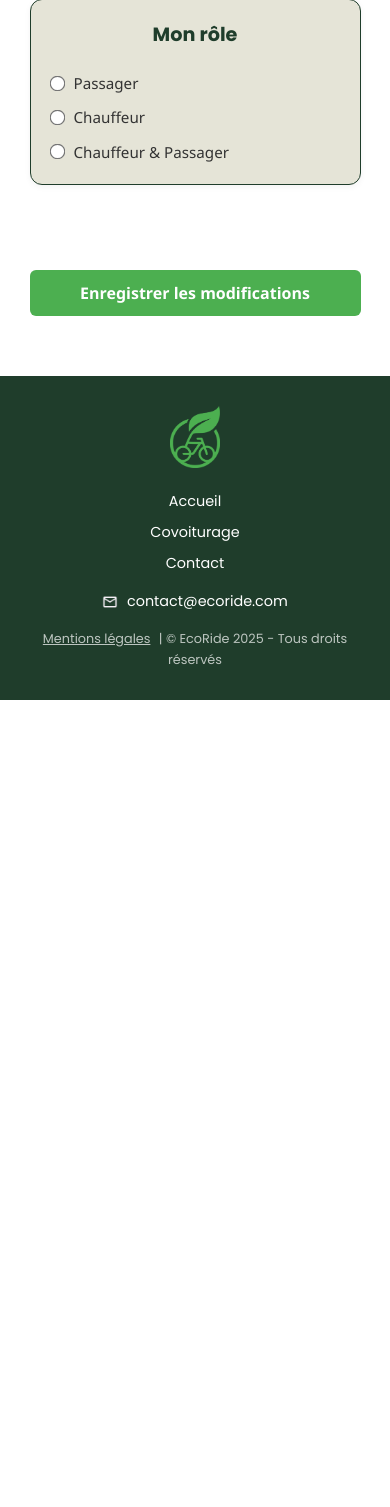
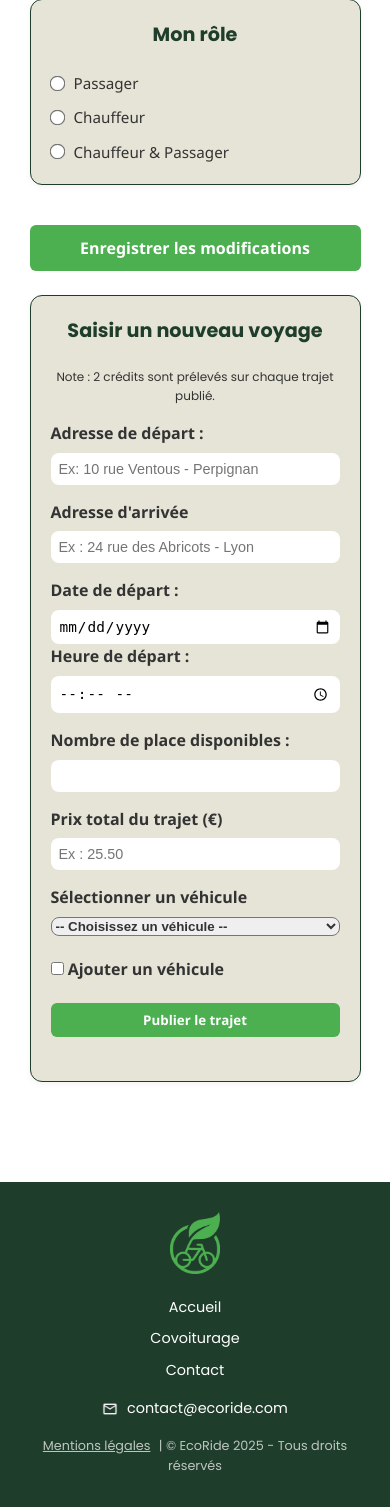
Before and after one commit to OthmaneLvre/ecoride, a PHP site: page /user-space.html in a window 390 px wide. Shown: the part 1207-2714 px from the top of the page. Before the commit the page ends 1907 px from the top, so only its background shows below. Run offline with PHP 8.4, Linux system fonts and the light colour scheme.

Commit message:
US9 - Saisir un voyage / ajout sur user-space.html la possibilité de saisir un voyage

```diff
--- a/css/user-space-responsive.css
+++ b/css/user-space-responsive.css
@@ -75,6 +75,12 @@
     grid-column: 1;
     font-size: 0.9rem;
     padding: 8px;
+  }
+
+  .vehicle-card input[readonly],
+  .vehicle-card input:disabled {
+    background: #f2f2f2;
+    cursor: not-allowed;
   }
 
   /* Bouton ajouter véhicule */
@@ -161,7 +167,6 @@
   /* ---- Bouton principal de sauvegarde ---- */
   .save-section {
     text-align: center;
-    margin-top: 30px;
   }
 
   .save-section .btn-primary {
@@ -169,4 +174,29 @@
     padding: 12px;
     font-size: 1rem;
   }
+
+/* ---- SECTION - SAISIR UN NOUVEAU VOYAGE ---- */
+  .trip-section {
+    padding: 20px;
+  }
+
+  .trip-section h2 {
+    font-size: 1.2rem;
+    text-align: center;
+  }
+
+  .info-message {
+    font-size: 0.75rem;
+    text-align: center;
+  }
+
+  .trip-form {
+    grid-template-columns: 1fr;
+    gap: 15px;
+  }
+
+  .form-group input {
+    font-size: 0.9rem;
+    padding: 8px;
+  }
 }
--- a/css/user-space.css
+++ b/css/user-space.css
@@ -144,7 +144,7 @@
   border: 1px solid var(--secondary);
   border-radius: 12px;
   padding: 30px;
-  margin-bottom: 50px;
+  margin-bottom: 24px;
   box-shadow: 0 2px 8px rgba(0, 0, 0, 0.05);
 }
 
@@ -210,6 +210,12 @@
 
 .vehicle-card .remove-vehicle:hover {
   background: #f8d6d6;
+}
+
+.vehicle-card input[readonly],
+.vehicle-card input:disabled {
+  background: #f2f2f2;
+  cursor: not-allowed;
 }
 
 /* ---- Préférences ---- */
@@ -311,7 +317,6 @@
 /* ---- Bouton principal de sauvegarde ---- */
 .save-section {
   text-align: center;
-  margin-top: 24px;
 }
 
 /* ---- Classe utilitaire ---- */
@@ -319,8 +324,70 @@
   display: none;
 }
 
+.user-space .btn-primary {
+  margin-bottom: 24px;
+}
 
-.user-space .btn-primary {
-  margin-top: 15px; /* ou autre ajustement léger */
-  align-self: flex-start;
+/* ---- SECTION - SAISIR UN NOUVEAU VOYAGE ---- */
+
+.trip-section {
+  background: var(--card-background);
+  border: 1px solid var(--secondary);
+  border-radius: 12px;
+  padding: 24px;
+  margin-bottom: 40px;
+  box-shadow: 0 2px 6px rgba(0, 0, 0, 0.05);
 }
+
+.trip-section h2 {
+  font-family: var(--font-secondary);
+  color: var(--secondary);
+  margin-bottom: 20px;
+  font-size: 1.4rem;
+}
+
+.info-message {
+  font-family: var(--font-secondary);
+  color: var(--text-dark);
+}
+
+.trip-form {
+  display: grid;
+  grid-template-columns: repeat(auto-fit, minmax(250px, 1fr));
+  gap: 20px;
+}
+
+.form-group {
+  display: flex;
+  flex-direction: column;
+}
+
+.form-group label {
+  font-weight: 600;
+  margin-bottom: 6px;
+  color: var(--text-dark);
+}
+
+.form-group input {
+  padding: 10px;
+  border: 1 px solid var(--secondary);
+  border-radius: 8px;
+  font-size: 0.95rem;
+}
+
+.form-group input:focus {
+  outline: none;
+  border-color: var(--primary);
+  box-shadow: 0 0 5px rgba(60, 179, 113, 0.3);
+}
+
+.form-group select {
+  font-weight: 600;
+  margin-bottom: 6px;
+  color: var(--text-dark);
+  border-radius: 8px;
+}
+
+.form-group .btn-primary {
+  text-align: center;
+}
--- a/user-space.html
+++ b/user-space.html
@@ -145,6 +145,94 @@
             <button id="save-btn" class="btn-primary">Enregistrer les modifications</button>
         </section>
 
+        <!-- SECTION SAISIR UN VOYAGE -->
+        <section id="create-trip" class="trip-section">
+            <h2 class="section-title">Saisir un nouveau voyage</h2>
+
+            <!-- Message d'information sur les crédits -->
+            <p class="info-message">
+                Note : 2 crédits sont prélevés sur chaque trajet publié.
+            </p>
+
+            <!-- Formulaire de saisie de trajet -->
+            <form id="trip-form" class="trip-form">
+
+                <!-- Champ départ -->
+                <div class="form-group">
+                    <label for="departure">Adresse de départ :</label>
+                    <input type="text" name="departure" id="departure" placeholder="Ex: 10 rue Ventous - Perpignan" required>
+                </div>
+
+                <!-- Champs arrivée -->
+                <div class="form-group">
+                    <label for="arrival">Adresse d'arrivée</label>
+                    <input type="text" name="arrival" id="arrival" placeholder="Ex : 24 rue des Abricots - Lyon" required>
+                </div>
+
+                <!-- Date et heure -->
+                <div class="form-inline">
+                    <div class="form-group">
+                        <label for="dateDeparture">Date de départ :</label>
+                        <input type="date" name="dateDeparture" id="dateDeparture" required>
+                    </div>
+
+                    <div class="form-group">
+                        <label for="timeDeparture">Heure de départ :</label>
+                        <input type="time" name="timeDeparture" id="timeDeparture" required>
+                    </div>
+                </div>
+
+                <!-- Places disponibles -->
+                <div class="form-group">
+                    <label for="seats">Nombre de place disponibles :</label>
+                    <input type="number" name="seats" id="seats" min="1" max="10" required>
+                </div>
+
+                <!-- Prix -->
+                <div class="form-group">
+                    <label for="price">Prix total du trajet (€)</label>
+                    <input type="number" name="price" id="price" step="0.5" min="0" placeholder="Ex : 25.50" required>
+                </div>
+
+                <!-- Sélection du véhicule -->
+                <div class="form-group">
+                    <label for="vehicle">Sélectionner un véhicule</label>
+                    <select name="vehicle" id="vehicle">
+                    <option value="">-- Choisissez un véhicule --</option>
+                    <!-- Options ajoutées via JS -->
+                    </select>
+                </div>
+
+                <!-- Ajouter un nouveau véhicule -->
+                <div class="form-group new-vehicle-option">
+                    <label>
+                        <input type="checkbox" name="addVehicle" id="addVehicle">
+                        Ajouter un véhicule
+                    </label>
+                </div>
+
+                <!-- Message de redirection -->
+                <div id="redirect-add-vehicle" class="hidden redirect-message">
+                    <p>Pour ajouter un nouveau véhicule rendez-vous dans la section "Mes véhicules".</p>
+                    <button type="button" id="btnGoVehicle" class="btn-secondary">
+                        Ajouter un véhicule
+                    </button>
+                </div>
+
+                <!-- Bouton publier -->
+                <div class="form-group">
+                    <button type="submit" class="btn-primary">Publier le trajet</button>
+                </div>
+
+                <!-- Message de confirmation -->
+                <p id="confirm-message" class="confirm-message hidden">
+                    Votre trajet a bien été ajouté et sera visible sur la page des coivoiturages !
+                </p>
+
+            </form>
+
+        </section>
+
     </main>
 
         <!-- FOOTER -->
```
Also changed, not shown: js/user-space.js (+168 -10 lines).
